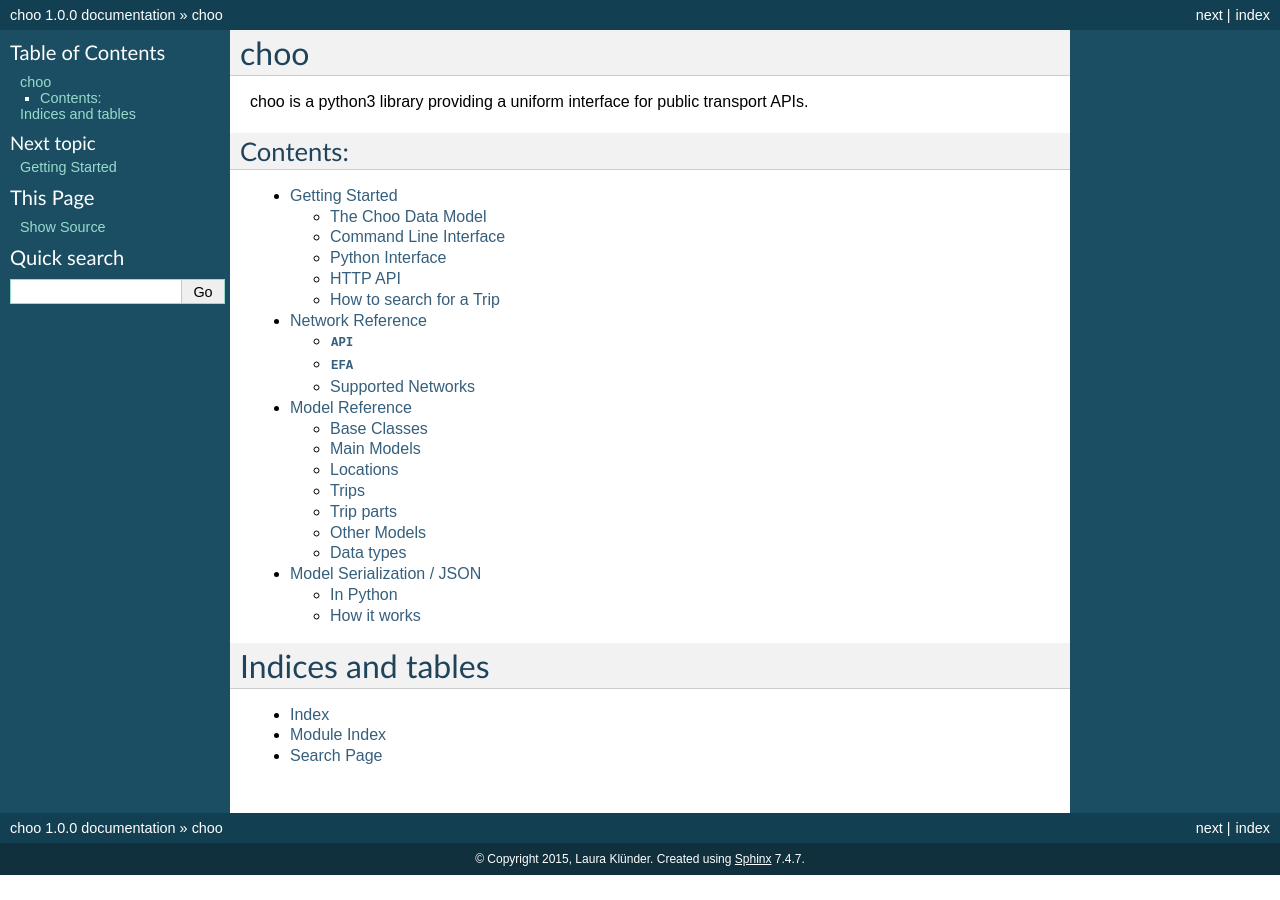
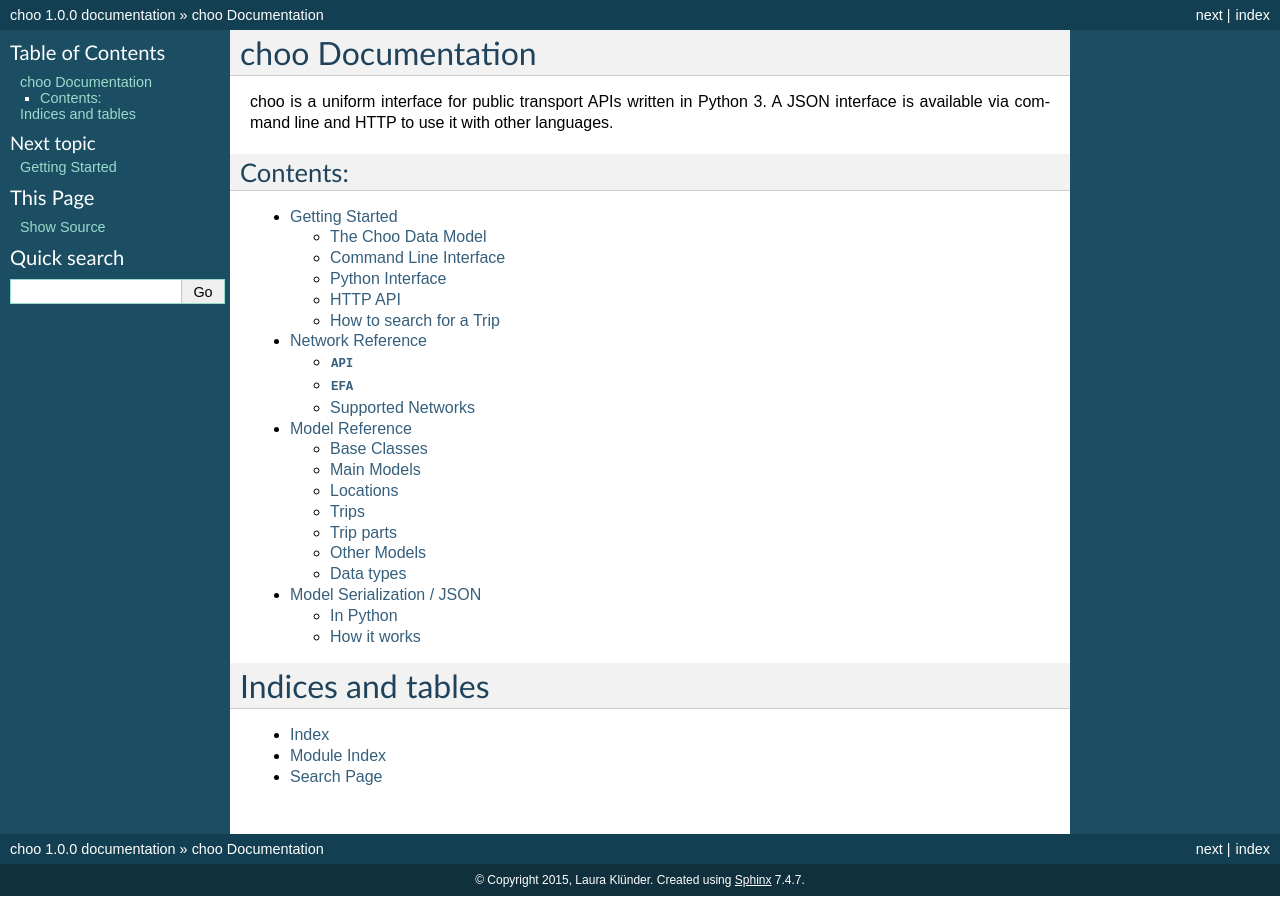
Before and after one commit to codingcatgirl/choo, a Sphinx documentation site: the page built from docs/index.rst, in a window 1280 px wide. Built offline with Sphinx 7.4.7, drawn with Linux system fonts in a browser that asks for light colours.

```diff
--- a/docs/choo/start.rst
+++ b/docs/choo/start.rst
@@ -2,7 +2,7 @@ Getting Started
 ===============
 
 The Choo Data Model
-----------------------
+-------------------
 
 Before we start using choo, you have to understand its underlying Models.
 
--- a/docs/index.rst
+++ b/docs/index.rst
@@ -1,7 +1,7 @@
-choo
-=======
+choo Documentation
+==================
 
-choo is a python3 library providing a uniform interface for public transport APIs.
+choo is a uniform interface for public transport APIs written in Python 3. A JSON interface is available via command line and HTTP to use it with other languages.
 
 Contents:
 ---------
```
Also changed, not shown: README.md (+2 -2 lines).
